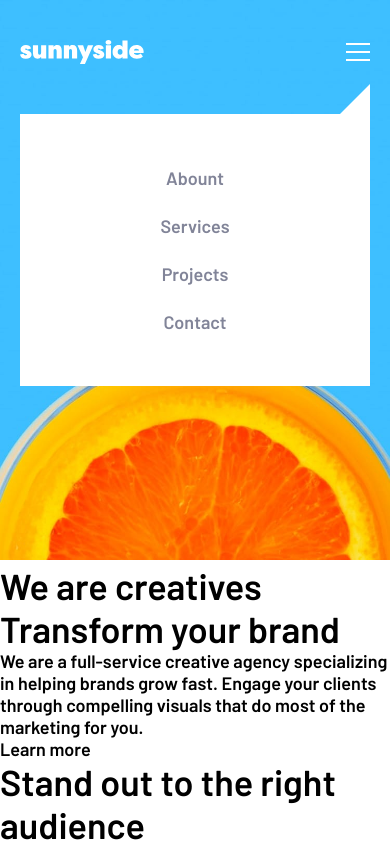
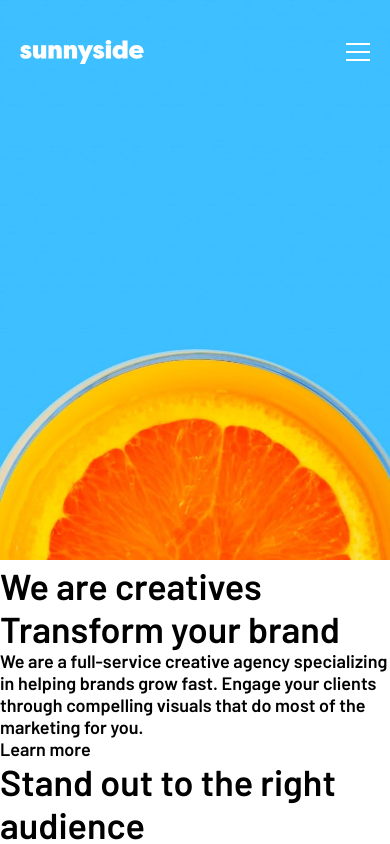
Before and after one commit to kujerocoding/sunnyside-agency-landing-page, a React (Vite) app: page / in a window 390 px wide. Shown: the top 844 px of the page. Built offline with nearby package versions, Linux system fonts and the light colour scheme.

Commit message:
Add state of isMenuOpen and toggleMenu function in App component and received the props from the Navbar component. Add onClick event to the hamburger menu and create conditional statement for the lists to be shown when isMenuOpen is True

```diff
--- a/src/App.jsx
+++ b/src/App.jsx
@@ -1,4 +1,5 @@
 import React from 'react'
+import { useState } from 'react'
 import Attribution from './components/Attribution'
 import Navbar from './components/Navbar'
 import Main from './components/Main'
@@ -7,9 +8,16 @@ import Testimonials from './components/Testimonials'
 import './App.css'
 
 const App = () => {
+
+  const [isMenuOpen, setIsMenuOpen] = useState(false)
+
+  function toggleMenu () {
+    setIsMenuOpen(prevState => !prevState)
+  }
+
   return (
     <div className='app--container'>
-      <Navbar />
+      <Navbar isMenuOpen={isMenuOpen} toggleMenu={toggleMenu}/>
       <Main />
       <Testimonials />
       <Footer />
--- a/src/components/Navbar.jsx
+++ b/src/components/Navbar.jsx
@@ -1,19 +1,21 @@
 import React from 'react'
 
-const Navbar = () => {
+const Navbar = (props) => {
   return (
     <nav>
       <div className='nav--icons--container'>
         <img src="./src/assets/images/logo.svg" alt="logo" />
-        <img src="./src/assets/images/icon-hamburger.svg" alt="hamburger menu" />
+        <img src="./src/assets/images/icon-hamburger.svg"
+        alt="hamburger menu" onClick={props.toggleMenu}/>
       </div>
 
-      <ul>
-        <li>Abount</li>
-        <li>Services</li>
-        <li>Projects</li>
-        <li>Contact</li>
-      </ul>
+      {props.isMenuOpen &&
+        <ul>
+          <li>Abount</li>
+          <li>Services</li>
+          <li>Projects</li>
+          <li>Contact</li>
+      </ul>}
     </nav>
   )
 }
```
